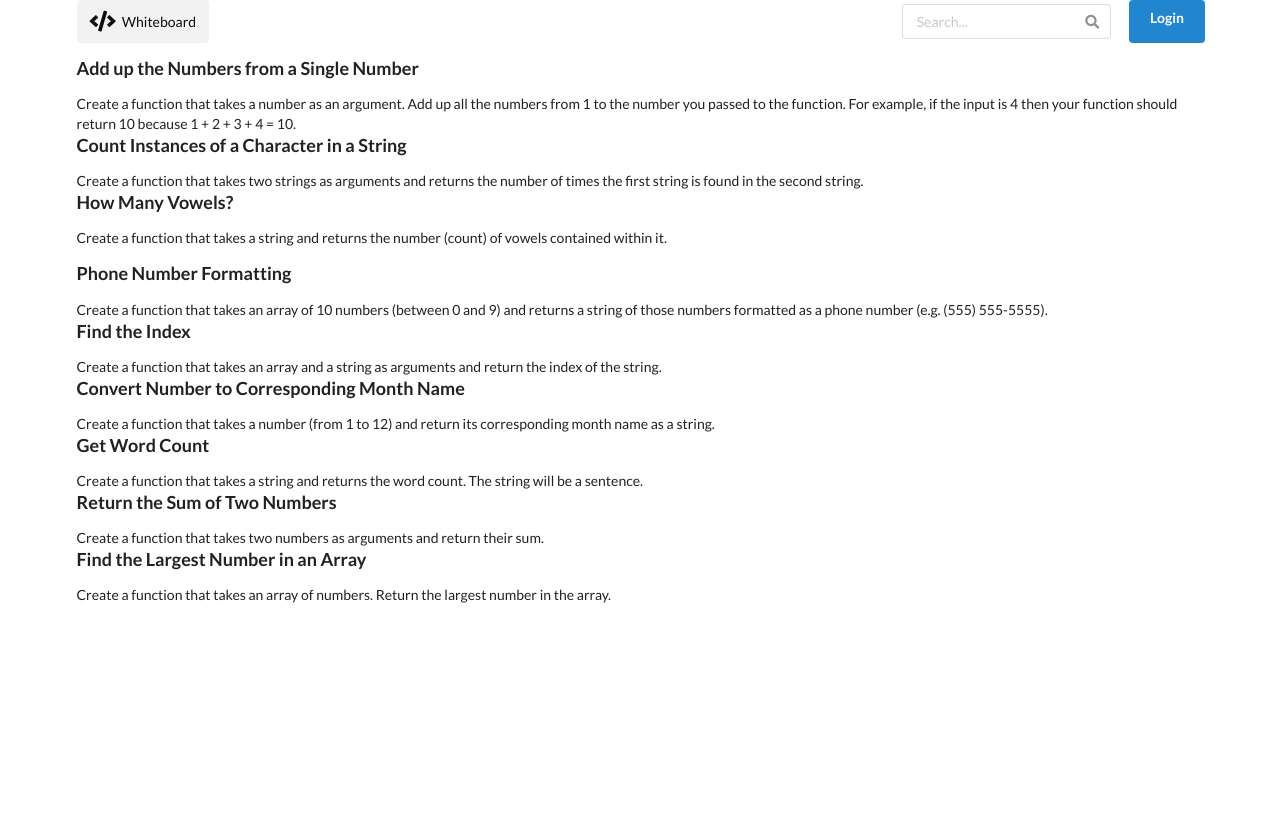
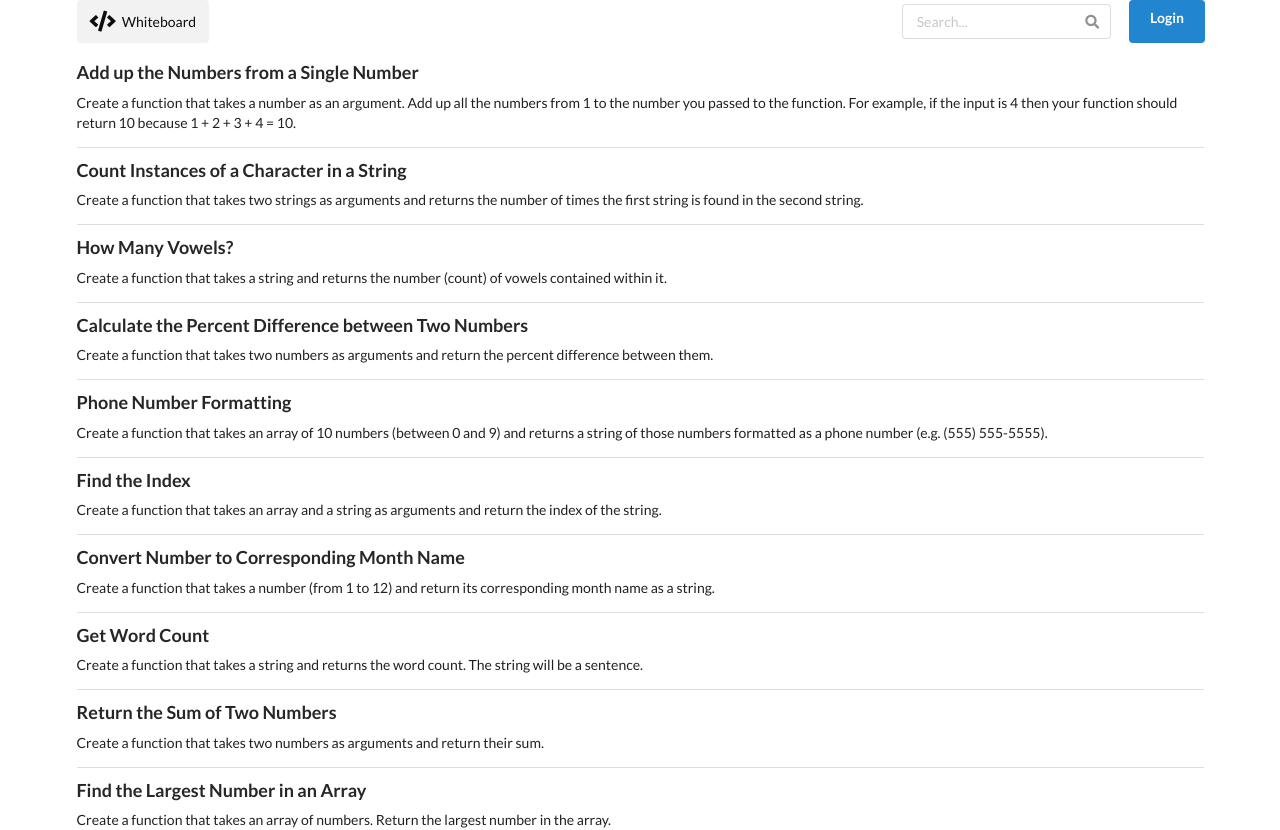
Before and after one commit to gsamaniego41/Whiteboard, a React (Create React App) app: page / in a window 1280 px wide. Before the commit the page ends 800 px from the top, so only its background shows below. Built offline with nearby package versions, Linux system fonts and the light colour scheme.

Commit message:
styles challenge card, links card to respective route

```diff
--- a/src/components/ChallengeCard.js
+++ b/src/components/ChallengeCard.js
@@ -1,11 +1,14 @@
 import React from "react";
+import {Link} from "react-router-dom";
 
 const ChallengeCard = props => {
   return (
-    <div>
-      <h3>{props.challenges.title}</h3>
-      <p>{props.challenges.description}</p>
-    </div>
+    <Link to={`/challenge/${props.challenges.id}`} className="item">
+      <div className="content">
+        <h3 className="header">{props.challenges.title}</h3>
+        <p className="description">{props.challenges.description}</p>
+      </div>
+    </Link>
   );
 };
 
--- a/src/components/ChallengeList.js
+++ b/src/components/ChallengeList.js
@@ -3,7 +3,7 @@ import ChallengeCard from "./ChallengeCard";
 
 const ChallengeList = props => {
   return (
-    <div>
+    <div className="ui divided items">
       {props.challenges.map(challenge => (
         <ChallengeCard challenges={challenge} key={challenge.id} />
       ))}
--- a/src/db/challenges.js
+++ b/src/db/challenges.js
@@ -25,8 +25,9 @@ const challenges = [
   },
   {
     id: 4,
-    title: "",
-    description: "",
+    title: "Calculate the Percent Difference between Two Numbers",
+    description:
+      "Create a function that takes two numbers as arguments and return the percent difference between them.",
     difficulty: "Easy",
     author: "user3"
   },
```
